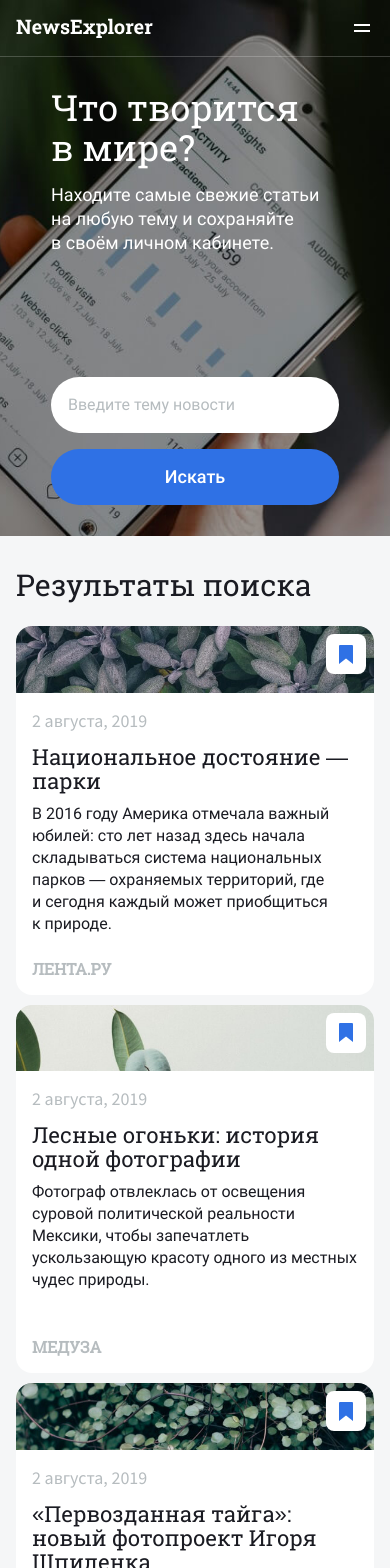
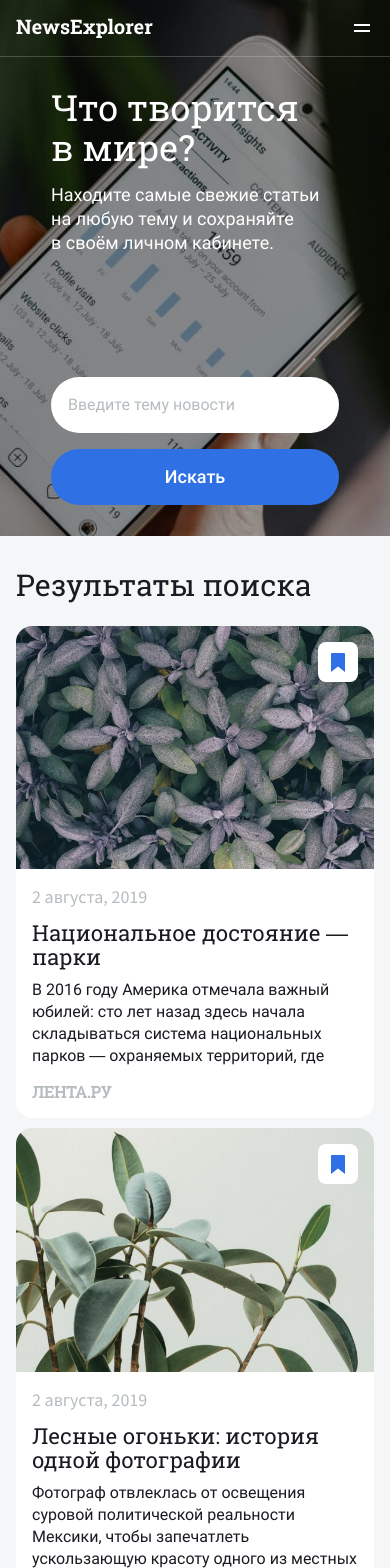
Before and after one commit to Vooooodoo/news-explorer-frontend, a React (Create React App) app: page / in a window 390 px wide. Shown: the top 1568 px of the page. Built offline with nearby package versions, Linux system fonts and the light colour scheme.

Commit message:
feat: реализовать секцию с новостными карточками

```diff
--- a/src/components/NewsCard/NewsCard.css
+++ b/src/components/NewsCard/NewsCard.css
@@ -77,7 +77,7 @@
   font-weight: normal;
   font-size: 16px;
   line-height: 22px;
-  margin: 0 0 10px;
+  margin: 0 0 12px;
   overflow: hidden;
 }
 
@@ -104,7 +104,7 @@
 
   .news-card__container {
     padding: 16px;
-    height: 270px;
+    height: 238px;
   }
 
   .news-card__save-btn {
@@ -117,9 +117,20 @@
 	.news-card__photo {
     height: calc(272 / 400 * (100vw - 96px) / 3);
   }
+}
 
-  .news-card__save-btn {
-    top: 8px;
-    right: 8px;
+@media all and (max-width: 767px) {
+  .news-card__photo {
+    height: calc(272 / 400 * (100vw - 88px) / 2);
   }
 }
+
+@media all and (max-width: 499px) {
+  .news-card__photo {
+    height: calc(272 / 400 * (100vw - 32px));
+  }
+
+  .news-card__container {
+    height: 217px;
+  }
+}
```
